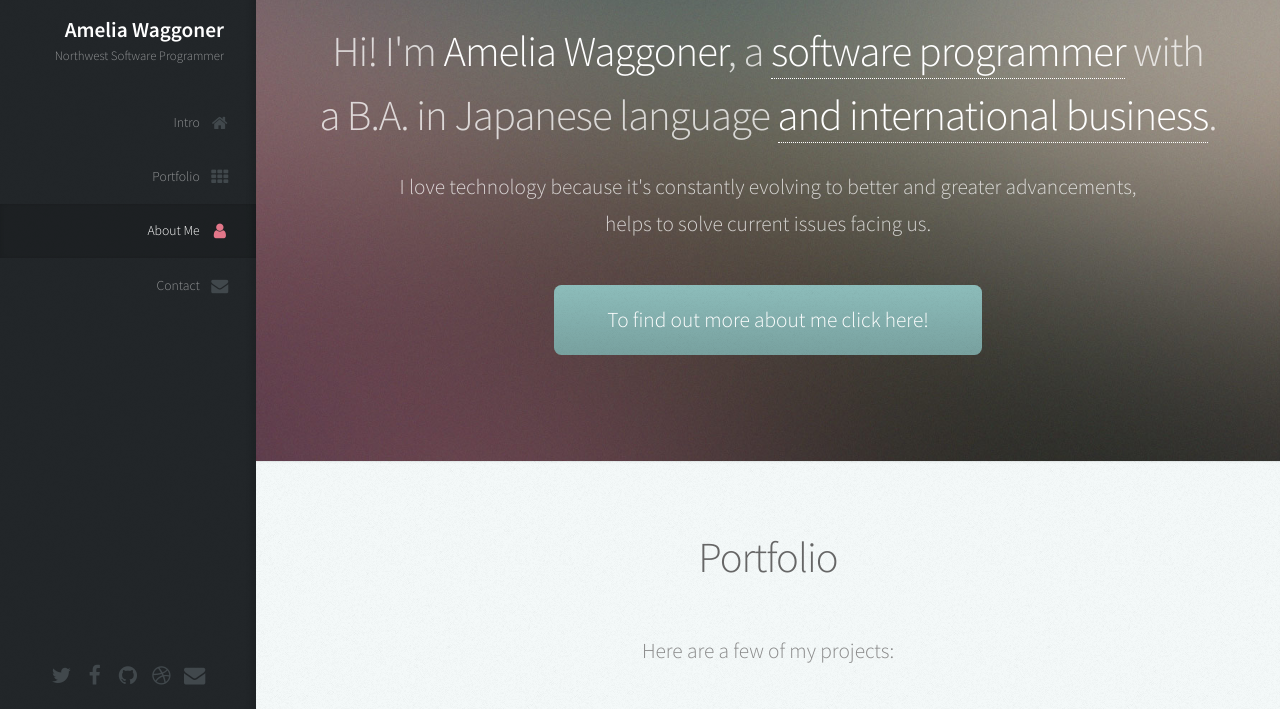
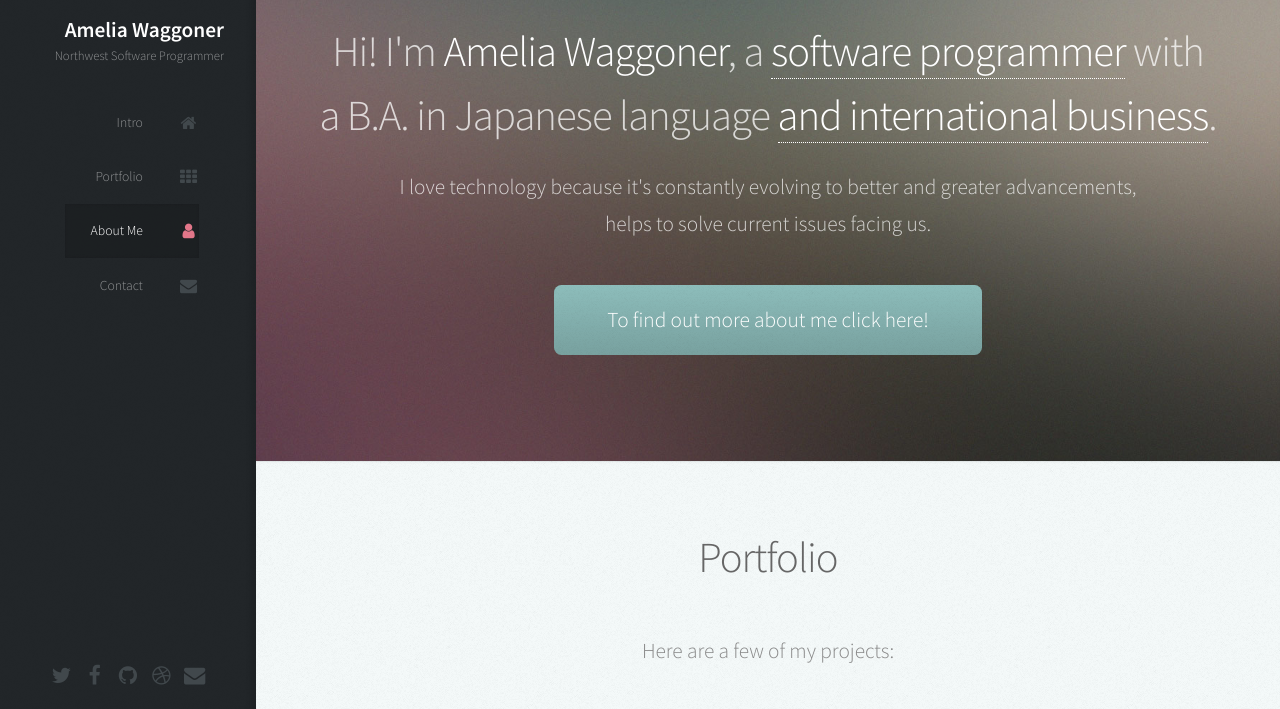
Before and after one commit to GoldenDog190/deployed-porfolio, a website: page public/index.html in a window 1280 px wide. Shown: the part 88-797 px from the top of the page. Drawn offline with Linux system fonts and the light colour scheme.

Commit message:
made nav menu fixed

```diff
--- a/public/assets/css/main.css
+++ b/public/assets/css/main.css
@@ -2114,10 +2114,14 @@ input, select, textarea {
 		list-style: none;
 		padding-left: 0;
 		margin-bottom: 0;
+		position: fixed;
+		text-align: right;
+		margin-left: 50px;
 	}
 
 		#nav ul li {
-			padding-left: 0;
+			padding-left: 10px;
+			margin-left: 5px;
 		}
 
 			#nav ul li a {
@@ -2134,7 +2138,6 @@ input, select, textarea {
 			}
 
 				#nav ul li a span {
-					position: relative;
 					display: block;
 					font-size: 0.8em;
 				}
```
